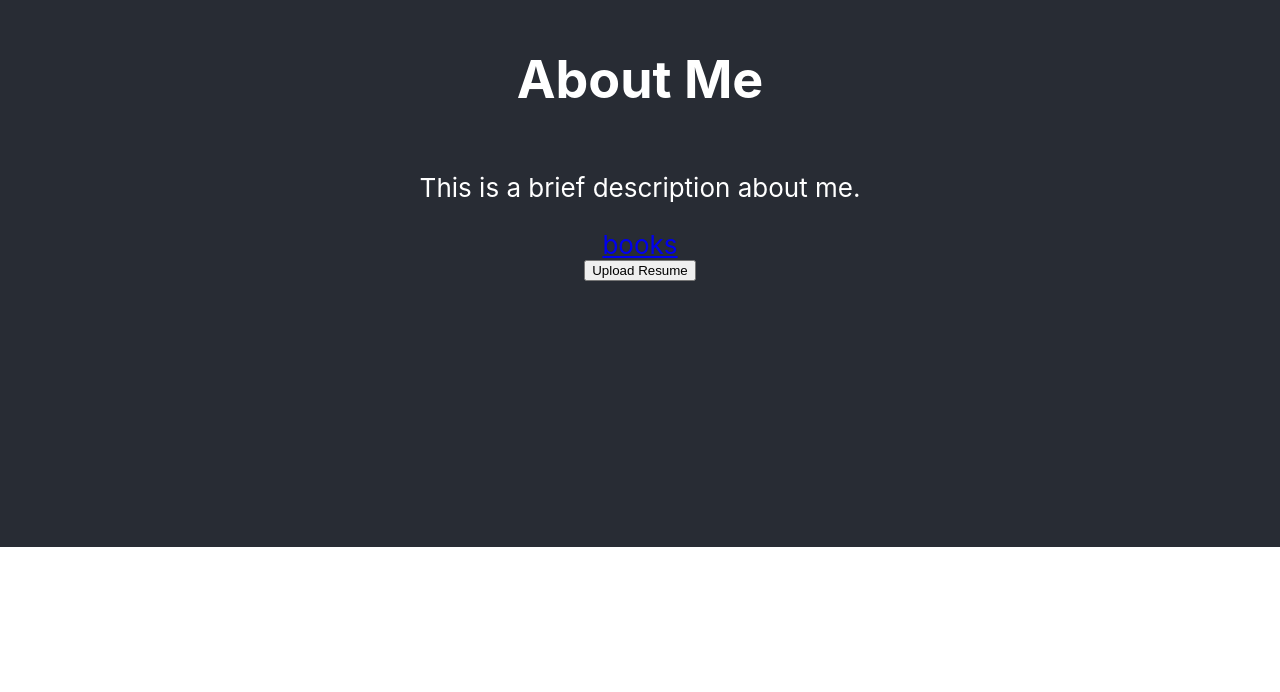
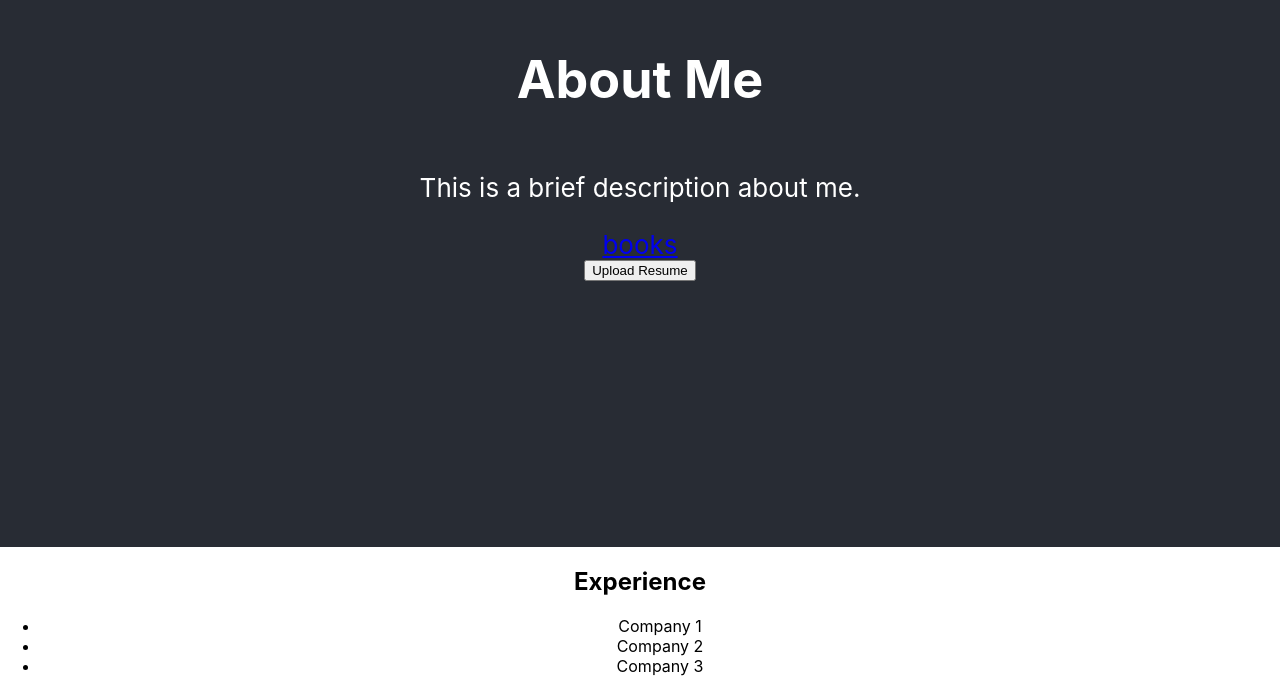
Before and after one commit to ayad318/Personal-Website, a React (Create React App) app: page / in a window 1280 px wide. Shown: the part 253-945 px from the top of the page. Before the commit the page ends 800 px from the top, so only its background shows below. Built offline with nearby package versions, Linux system fonts and the light colour scheme.

Commit message:
added list

```diff
--- a/src/App.js
+++ b/src/App.js
@@ -9,6 +9,14 @@ function App() {
                 <a href="http://">books</a>
                 <button onClick={() => {}}>Upload Resume</button>
             </header>
+            <main>
+                <h2>Experience</h2>
+                <ul>
+                    <li>Company 1</li>
+                    <li>Company 2</li>
+                    <li>Company 3</li>
+                </ul>
+            </main>
         </div>
     );
 }
```
